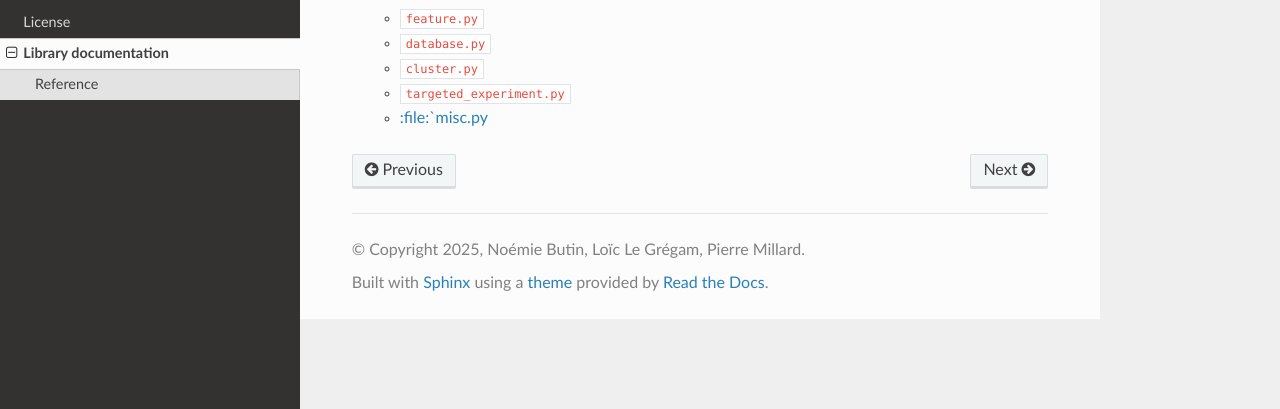
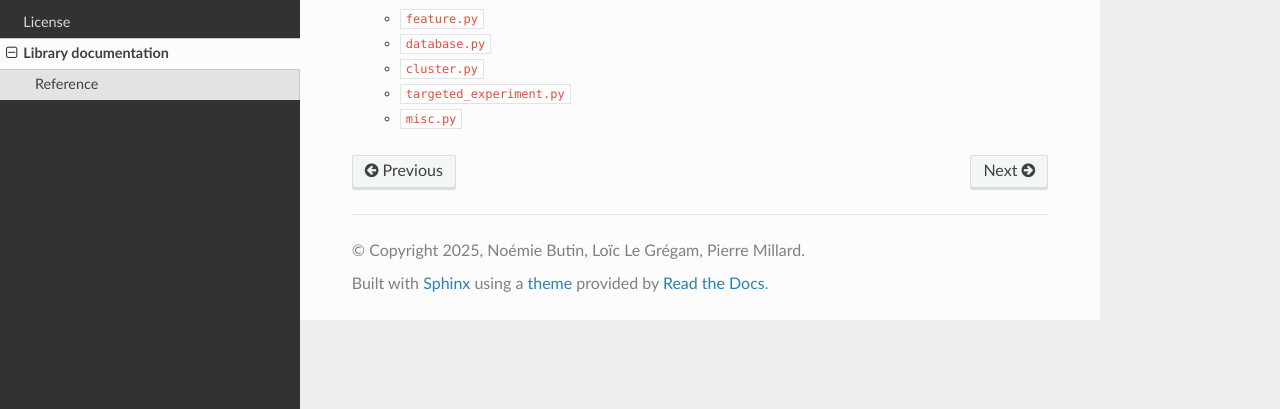
Before and after one commit to MetaboHUB-MetaToul/IsoGroup, a Sphinx documentation site: the page built from doc/library_doc.rst, in a window 1280 px wide. Shown: the part 262-671 px from the top of the page. Built offline with Sphinx 7.4.7 and the Read the Docs theme 3.1.0, drawn with Linux system fonts in a browser that asks for light colours; pages that are not in the unit, such as notebooks, are missing from menus.

Commit message:
Fix formatting in reference documentation for consistency

```diff
--- a/doc/reference.rst
+++ b/doc/reference.rst
@@ -37,7 +37,7 @@
    :show-inheritance:
 
 
-:file:`misc.py
+:file:`misc.py`
 -----------------------
 
 .. automodule:: isocor.base.misc
```
